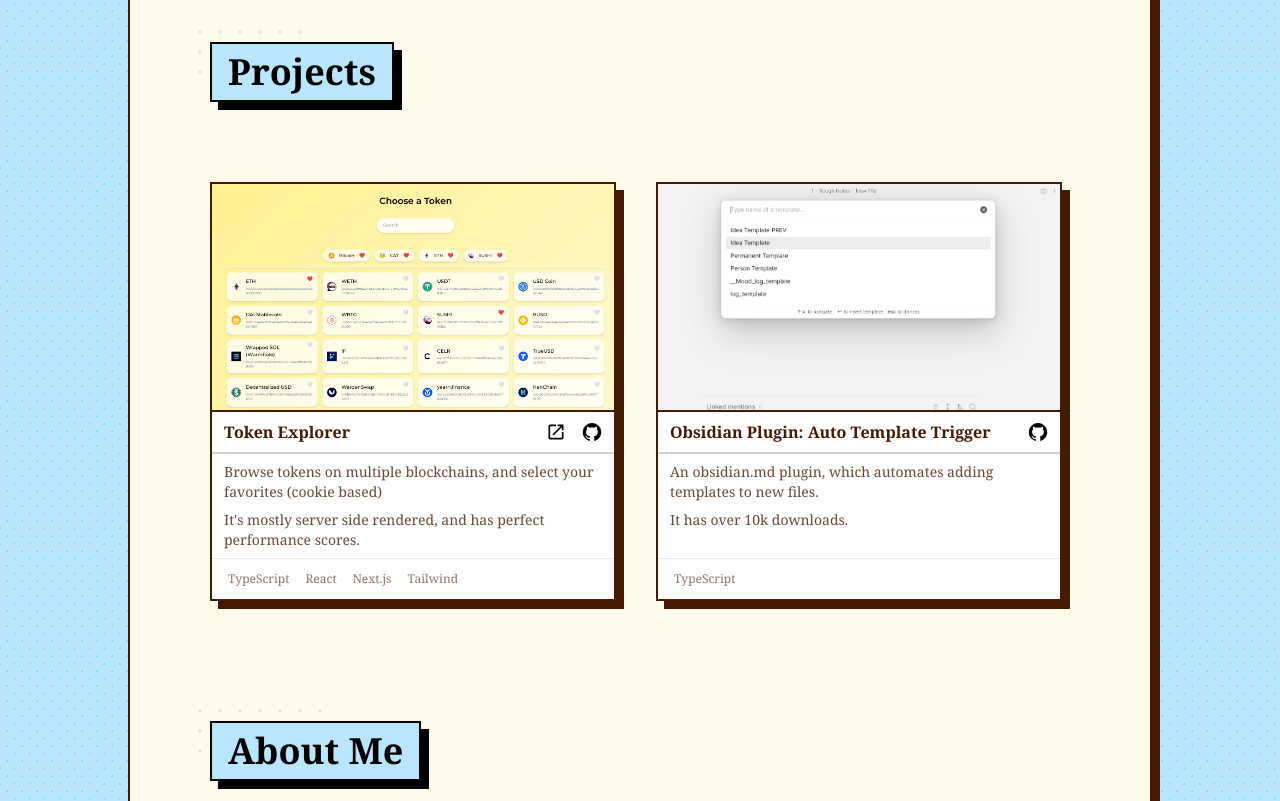
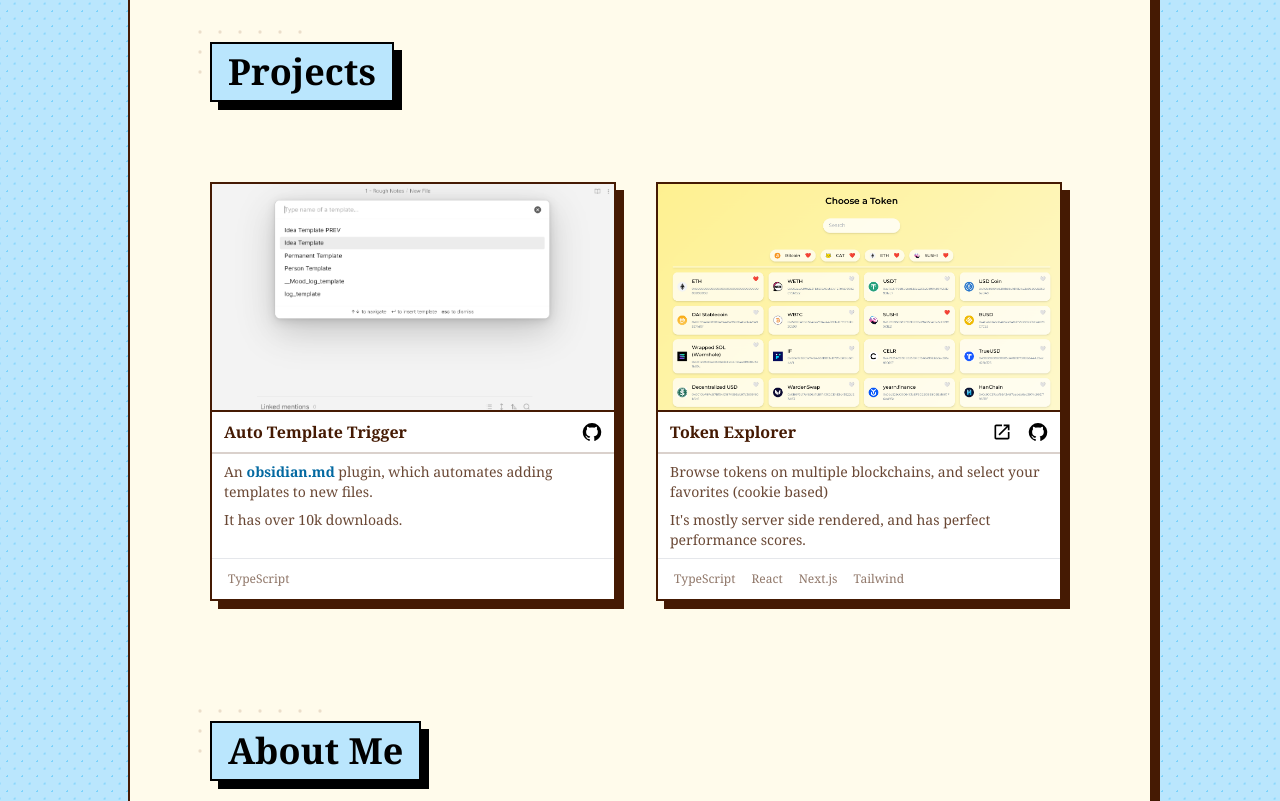
Before and after one commit to numeroflip/numeroflip.github.io, an Astro site: page / in a window 1280 px wide. Shown: the part 626-1427 px from the top of the page. Built offline with nearby package versions, Linux system fonts and the light colour scheme; Astro itself is replaced by a stand-in of ours.

Commit message:
add a link to the Obsidian plugin

```diff
--- a/src/components/Card/Card.astro
+++ b/src/components/Card/Card.astro
@@ -10,11 +10,9 @@
   github?: string;
   url?: string;
   tech: string[];
-  description?: string[];
 };
 
-const { as, title, image, github, url, tech, description, ...props } =
-  Astro.props as Props;
+const { as, title, image, github, url, tech, ...props } = Astro.props as Props;
 
 const Element = as || "div";
 ---
@@ -34,30 +32,36 @@
       <div class="grow font-semibold">{title}</div>
       {
         url && (
-          <a href={url} target="_blank" class="text-text/80">
+          <a
+            href={url}
+            target="_blank"
+            class="text-text/70 transition-colors hover:text-text active:text-text"
+          >
             <Icon name="openInNew" class="size-5" />
+            <span class="sr-only">Open in new tab</span>
           </a>
         )
       }
       {
         github && (
-          <a href={github} target="_blank" class="text-text/80">
+          <a
+            href={github}
+            target="_blank"
+            class="h active-text-text text-text/80 hover:text-text"
+          >
             <Icon name="gitHub" class="size-5" />
+            <span class="sr-only">Visit on GitHub</span>
           </a>
         )
       }
     </div>
     <div
-      class="text-text/80 border-primary-950/20 flex flex-col gap-2 border-t-2 px-3 py-2 text-sm"
+      class="flex flex-col gap-2 border-t-2 border-primary-950/20 px-3 py-2 text-sm text-text/80"
     >
-      {
-        description
-          ? description.map((description) => <p>{description}</p>)
-          : null
-      }
+      <slot name="description" />
     </div>
     <div
-      class="text-text/60 mt-auto flex flex-wrap gap-2 border-t px-3 py-2 text-sm *:px-1 *:py-1 *:text-xs *:font-medium"
+      class="mt-auto flex flex-wrap gap-2 border-t px-3 py-2 text-sm text-text/60 *:px-1 *:py-1 *:text-xs *:font-medium"
     >
       {tech ? tech.map((tech) => <div>{tech}</div>) : null}
     </div>
--- a/src/components/ProjectsSection/ProjectsSection.astro
+++ b/src/components/ProjectsSection/ProjectsSection.astro
@@ -4,25 +4,31 @@
 import Card from "../Card/Card.astro";
 const projects = [
   {
+    title: "Auto Template Trigger",
+    src: obsidianImg,
+    github: "https://github.com/numeroflip/obsidian-auto-template-trigger",
+    tech: ["TypeScript"],
+    description: `<p>
+      An <a class="text-secondary-700 hover:underline active:text-secondary-800 font-semibold" href="https://obsidian.md" target="_blank">obsidian.md</a> plugin, which
+      automates adding templates to new files.
+    </p>
+    <p>It has over 10k downloads.</p>
+    `,
+  },
+  {
     title: "Token Explorer",
     src: cryptoSg,
     url: "https://your-crypto-list.vercel.app/",
     github: "https://github.com/numeroflip/your-crypto-list",
     tech: ["TypeScript", "React", "Next.js", "Tailwind"],
-    description: [
-      "Browse tokens on multiple blockchains, and select your favorites (cookie based)",
-      "It's mostly server side rendered, and has perfect performance scores.",
-    ],
-  },
-  {
-    title: "Obsidian Plugin: Auto Template Trigger",
-    src: obsidianImg,
-    github: "https://github.com/numeroflip/obsidian-auto-template-trigger",
-    tech: ["TypeScript"],
-    description: [
-      "An obsidian.md plugin, which automates adding templates to new files.",
-      "It has over 10k downloads.",
-    ],
+    description: `<p>
+      Browse tokens on multiple blockchains, and select your favorites
+      (cookie based)
+    </p>
+    <p>
+      It's mostly server side rendered, and has perfect performance scores.
+    </p>
+    `,
   },
 ];
 ---
@@ -34,14 +40,15 @@
     projects.map((project) => (
       <Card
         as="li"
-        class="border-text h-full w-full border-2 bg-white"
+        class="h-full w-full border-2 border-text bg-white"
         title={project.title}
         image={project.src}
-        description={project.description}
         tech={project.tech}
         url={project.url}
         github={project.github}
-      />
+      >
+        <Fragment slot="description" set:html={project.description} />
+      </Card>
     ))
   }
 </ul>
```
Also changed, not shown: src/components/Timeline/Timeline.astro (added).
